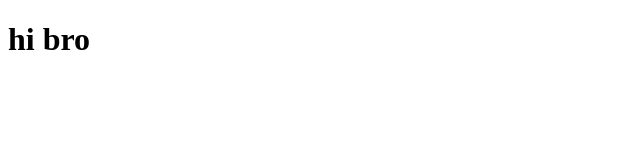
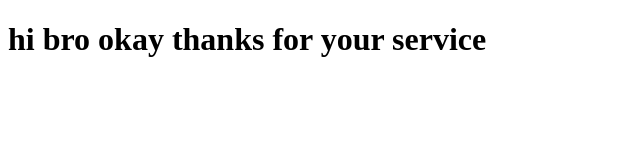
Before and after one commit to karthickthedevolper/raspberry, a plain HTML site: page site/index.html in a window 1280 px wide. Shown: the whole page, without its empty margins (0-640 px from the left). Drawn offline with Linux system fonts and the light colour scheme.

Commit message:
small adjustment

```diff
--- a/site/index.html
+++ b/site/index.html
@@ -4,6 +4,6 @@
 	<title>Hello pi</title>
 </head>
 <body>
-<h1>hi bro</h1>
+<h1>hi bro okay thanks for your service</h1>
 </body>
 </html>
```
